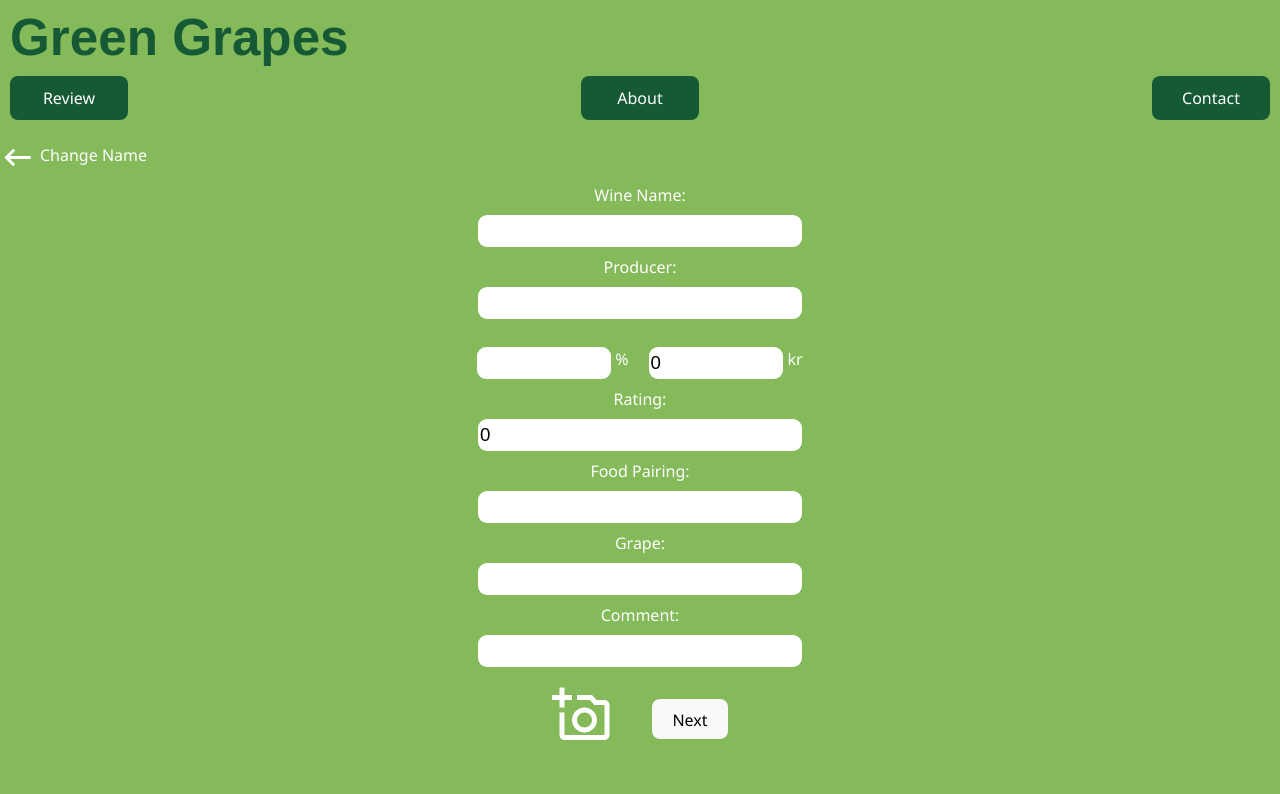
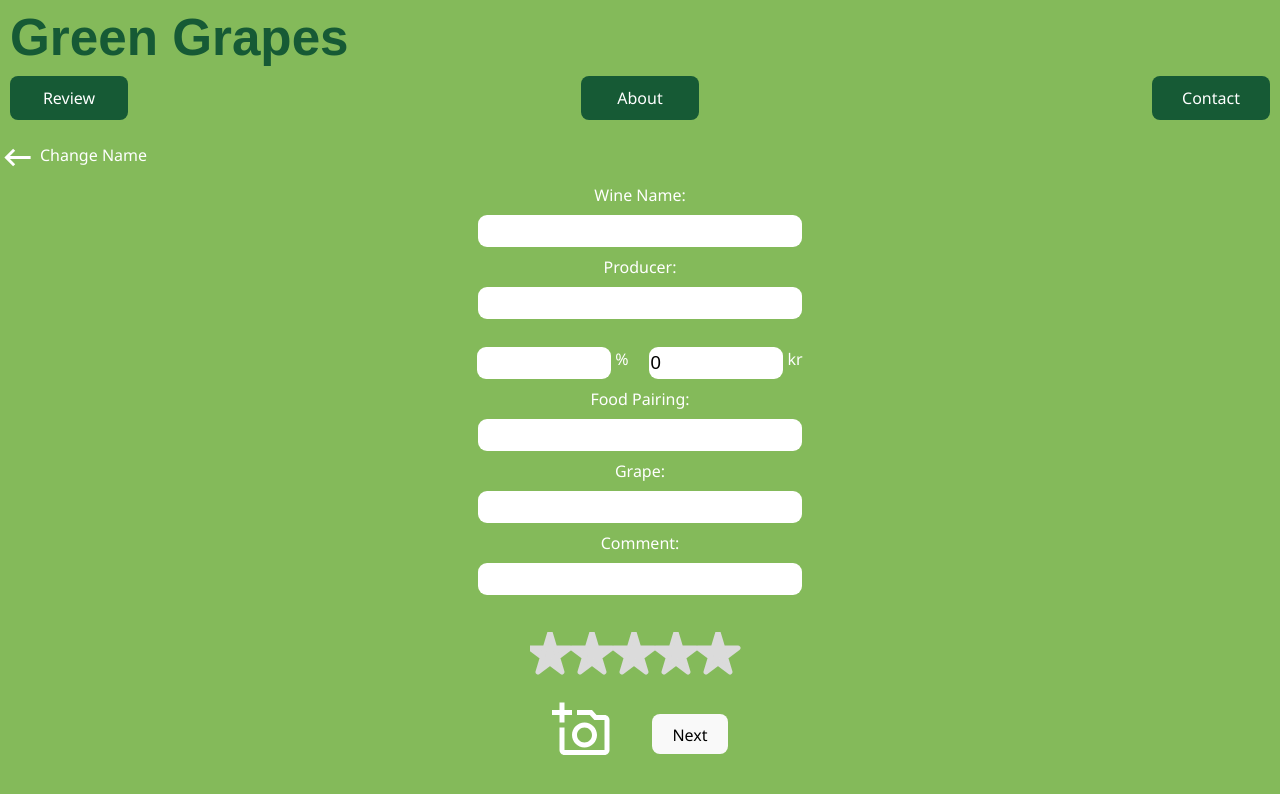
Before and after one commit to miravit/GreenGrapes_WineReviews, a React (Vite) app in the folder frontend/: page /review in a window 1280 px wide. Both pictures are taken after typing "Sample", "Sample" into the empty fields and a click on the button "Submit". Shown: the top 794 px of the page. Built offline with nearby package versions, Linux system fonts and the light colour scheme; no server answers; a web font is replaced by a local one.

Commit message:
feat : rating svg stars

```diff
--- a/frontend/index.html
+++ b/frontend/index.html
@@ -6,6 +6,7 @@
       rel="stylesheet"
       href="https://fonts.googleapis.com/css2?family=Notable&display=swap"
       href="https://fonts.googleapis.com/css2?family=Nokora:wght@300;400&family=Notable&display=swap"
+      href="path/to/font-awesome/css/font-awesome.min.css"
     />
 
     <meta name="viewport" content="width=device-width, initial-scale=1.0" />
--- a/frontend/package.json
+++ b/frontend/package.json
@@ -20,7 +20,7 @@
     "react": "^18.2.0",
     "react-dom": "^18.2.0",
     "react-helmet": "^6.1.0",
-    "react-hook-form": "^7.44.3",
+    "react-hook-form": "^7.49.2",
     "react-icons": "^4.12.0",
     "react-router": "^6.11.2",
     "react-router-dom": "^6.11.2",
--- a/frontend/src/components/Form.tsx
+++ b/frontend/src/components/Form.tsx
@@ -12,6 +12,7 @@ interface FormProps {
 
 export const Form = ({ onNextButtonClick }: FormProps) => {
   const dispatch = useContext(ReviewDispatchContext);
+  const [clicked, setClicked] = useState([false, false, false, false, false]);
   // hanterar input
   const [inputData, setInputData] = useState<Partial<IReview>>({
     wineName: "",
@@ -53,6 +54,18 @@ export const Form = ({ onNextButtonClick }: FormProps) => {
     onNextButtonClick();
   };
 
+  // kan vara fel ts types!
+  const handleStarClick = (e: FormEvent, index: number) => {
+    e.preventDefault();
+    const clickStates = [...clicked];
+    for (let i = 0; i < 5; i++) {
+      if (i <= index) clickStates[i] = true;
+      else clickStates[i] = false;
+    }
+
+    setClicked(clickStates);
+  };
+
   return (
     <>
       <div>
@@ -92,14 +105,6 @@ export const Form = ({ onNextButtonClick }: FormProps) => {
             <label className="price-label">kr</label>
           </div>
 
-          <label>Rating:</label>
-          <input
-            type="number"
-            name="rating"
-            value={inputData.rating}
-            onChange={handleChange}
-          />
-
           <label>Food Pairing:</label>
           <input
             type="text"
@@ -123,6 +128,35 @@ export const Form = ({ onNextButtonClick }: FormProps) => {
             value={inputData.comment}
             onChange={handleChange}
           />
+          <div className="rating">
+            <svg xmlns="http://www.w3.org/2000/svg" className="star">
+              <polygon
+                onClick={(e) => handleStarClick(e, 0)}
+                className={clicked[0] ? "clickedstar" : undefined}
+                points="20,0 8,40 40,16 0,16 32,40"
+              />
+              <polygon
+                onClick={(e) => handleStarClick(e, 1)}
+                className={clicked[1] ? "clickedstar" : undefined}
+                points="62,0 50,40 82,16 42,16 74,40"
+              />
+              <polygon
+                onClick={(e) => handleStarClick(e, 2)}
+                className={clicked[2] ? "clickedstar" : undefined}
+                points="104,0 92,40 124,16 84,16 116,40"
+              />
+              <polygon
+                onClick={(e) => handleStarClick(e, 3)}
+                className={clicked[3] ? "clickedstar" : undefined}
+                points="146,0 134,40 166,16 126,16 158,40"
+              />
+              <polygon
+                onClick={(e) => handleStarClick(e, 4)}
+                className={clicked[4] ? "clickedstar" : undefined}
+                points="188,0 176,40 208,16 168,16 200,40"
+              />
+            </svg>
+          </div>
           <div className="button-container">
             <PhotoUploader />
             <button type="submit">Next</button>
--- a/frontend/src/components/styled/FormStyled.tsx
+++ b/frontend/src/components/styled/FormStyled.tsx
@@ -36,6 +36,45 @@ export const FormStyled = styled.form`
     }
   }
 
+  .rating {
+    display: flex;
+    align-items: center;
+  }
+
+  svg polygon {
+    stroke: #dbdbdb;
+    stroke-width: 5;
+    stroke-linecap: round;
+    stroke-linejoin: round;
+    fill: #dbdbdb;
+    margin-right: 1rem;
+  }
+
+  svg polygon {
+    transition: all 300ms ease;
+  }
+
+  .star {
+    height: 50px;
+    margin-left: 80px;
+    margin-top: 29px;
+  }
+  svg:hover polygon {
+    stroke: #d6bb0d;
+    fill: #d6bb0d;
+    cursor: pointer;
+  }
+
+  svg polygon:hover ~ polygon {
+    stroke: #dbdbdb;
+    fill: #dbdbdb;
+  }
+
+  .clickedstar {
+    stroke: #d6bb0d;
+    fill: #d6bb0d;
+  }
+
   .button-container {
     display: flex;
     margin: 10px;
```
Also changed, not shown: 1 other file (tests, documents, lock files or other folders).
